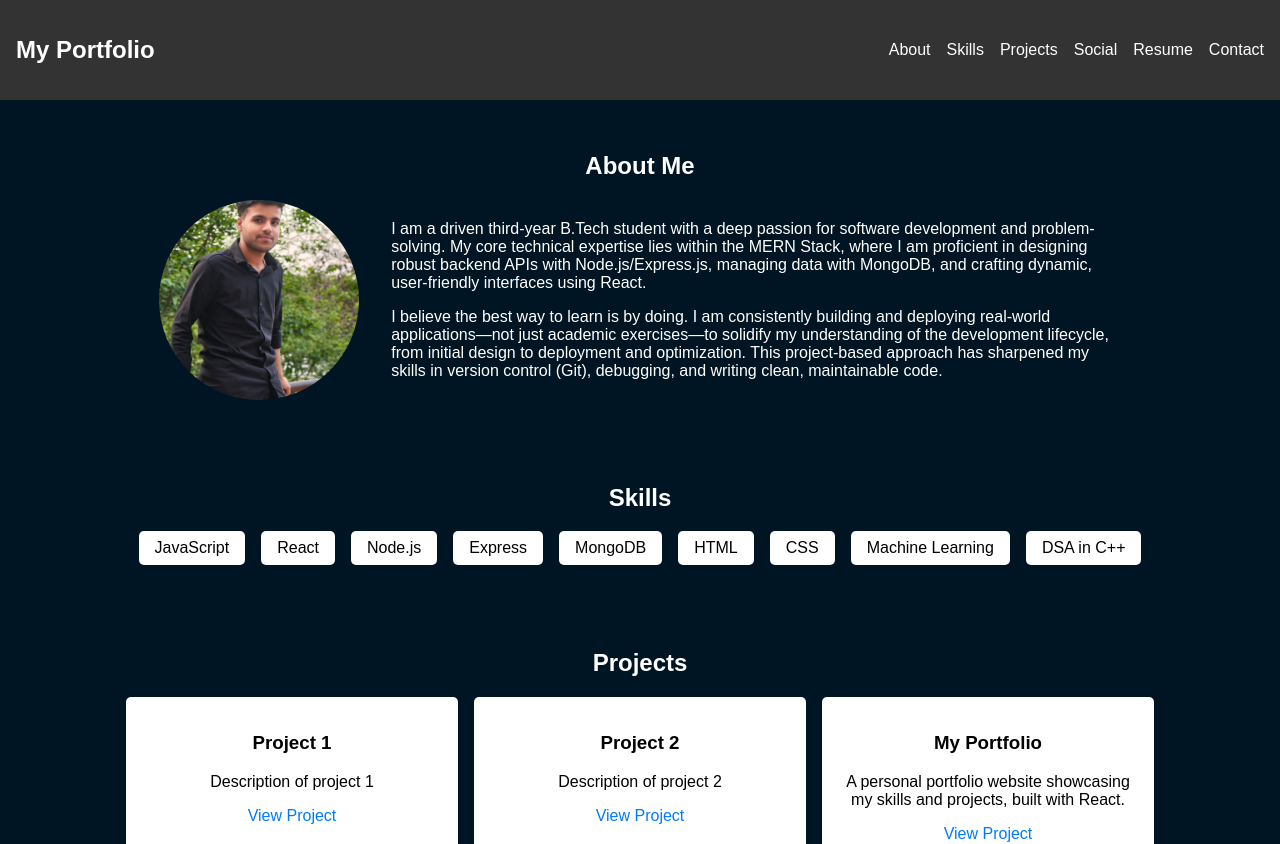
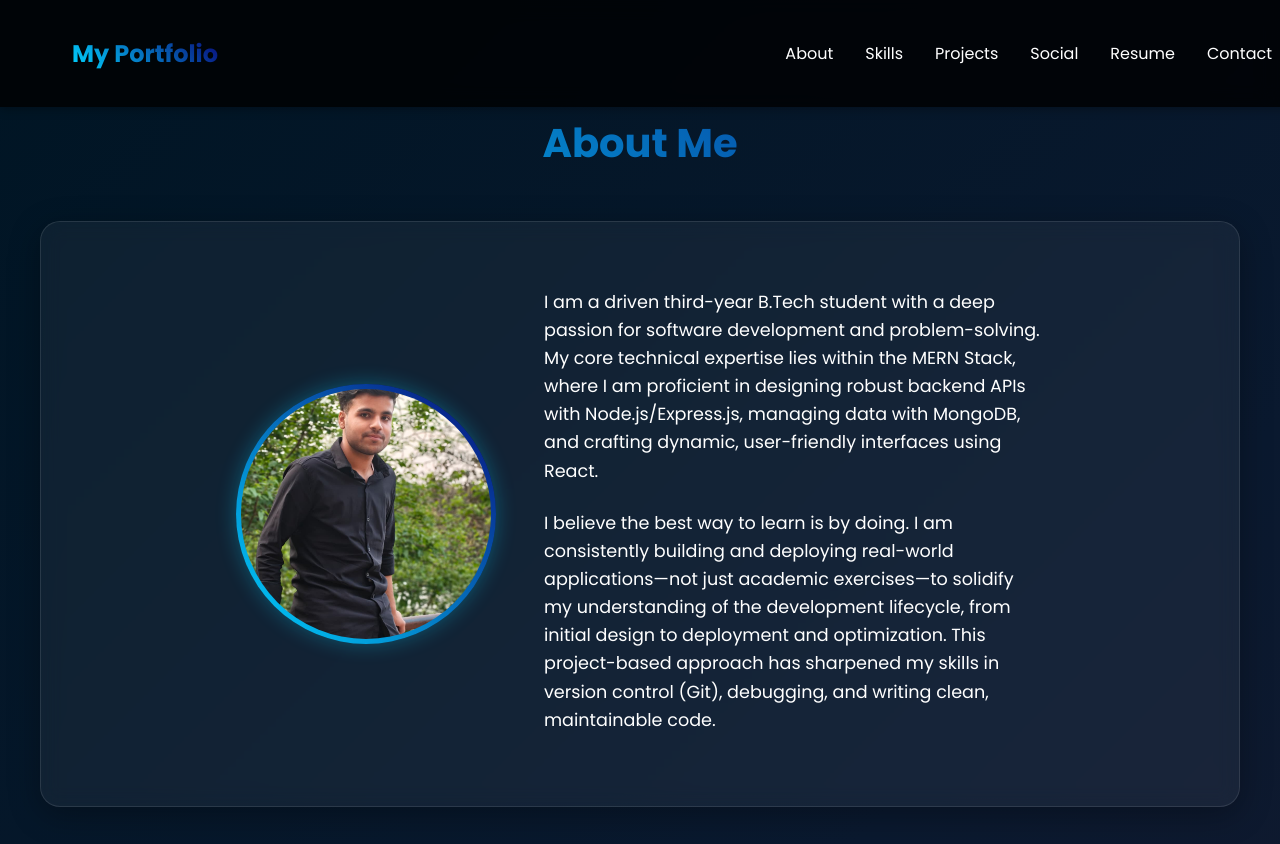
Before and after one commit to Priyanshu055/portfolio_backend, a React (Create React App) app in the folder fronted/: page / in a window 1280 px wide. Shown: the top 844 px of the page. Built offline with nearby package versions, Linux system fonts and the light colour scheme.

Commit message:
Redesign portfolio: enhance About section, update header and overall styling

```diff
--- a/fronted/src/App.css
+++ b/fronted/src/App.css
@@ -1,9 +1,12 @@
+@import url('https://fonts.googleapis.com/css2?family=Poppins:wght@300;400;600;700&display=swap');
+
 .App {
-  font-family: Arial, sans-serif;
+  font-family: 'Poppins', sans-serif;
   margin: 0;
   padding: 0;
-  background-color: #001524;
+  background: linear-gradient(135deg, #001524 0%, #0a192f 50%, #1a1a2e 100%);
   color: white;
+  min-height: 100vh;
 }
 
 body {
--- a/fronted/src/components/About.css
+++ b/fronted/src/components/About.css
@@ -1,24 +1,87 @@
 .about {
-  padding: 2rem;
+  padding: 5rem 2rem 2rem;
   text-align: center;
+  max-width: 1200px;
+  margin: 0 auto;
+}
+
+.about h2 {
+  font-size: 2.5rem;
+  font-weight: 700;
+  margin-bottom: 3rem;
+  background: linear-gradient(45deg, #00d4ff, #090979);
+  -webkit-background-clip: text;
+  -webkit-text-fill-color: transparent;
+  background-clip: text;
 }
 
 .about-content {
   display: flex;
   align-items: center;
-  gap: 2rem;
+  gap: 3rem;
   justify-content: center;
   flex-wrap: wrap;
+  background: rgba(255, 255, 255, 0.05);
+  backdrop-filter: blur(10px);
+  border-radius: 20px;
+  padding: 3rem;
+  box-shadow: 0 8px 32px rgba(0, 0, 0, 0.3);
+  border: 1px solid rgba(255, 255, 255, 0.1);
+  animation: fadeInUp 1s ease-out;
+}
+
+@keyframes fadeInUp {
+  from {
+    opacity: 0;
+    transform: translateY(30px);
+  }
+  to {
+    opacity: 1;
+    transform: translateY(0);
+  }
 }
 
 .about-text {
   text-align: left;
-  max-width: 60%;
+  max-width: 500px;
+  font-size: 1.1rem;
+  line-height: 1.6;
+}
+
+.about-text p {
+  margin-bottom: 1.5rem;
 }
 
 .profile-pic {
-  width: 200px;
-  height: 200px;
+  width: 250px;
+  height: 250px;
   border-radius: 50%;
   object-fit: cover;
+  border: 5px solid transparent;
+  background: linear-gradient(45deg, #00d4ff, #090979) border-box;
+  box-shadow: 0 0 20px rgba(0, 212, 255, 0.3);
+  transition: transform 0.3s ease, box-shadow 0.3s ease;
 }
+
+.profile-pic:hover {
+  transform: scale(1.05);
+  box-shadow: 0 0 30px rgba(0, 212, 255, 0.5);
+}
+
+@media (max-width: 768px) {
+  .about-content {
+    flex-direction: column;
+    text-align: center;
+    gap: 2rem;
+  }
+
+  .about-text {
+    max-width: 100%;
+    text-align: center;
+  }
+
+  .profile-pic {
+    width: 200px;
+    height: 200px;
+  }
+}
--- a/fronted/src/components/Header.css
+++ b/fronted/src/components/Header.css
@@ -1,22 +1,62 @@
 .header {
-  background-color: #333;
+  background: rgba(0, 0, 0, 0.8);
+  backdrop-filter: blur(10px);
   color: white;
-  padding: 1rem;
+  padding: 1rem 2rem;
+  position: fixed;
+  top: 0;
+  width: 100%;
+  z-index: 1000;
+  box-shadow: 0 2px 10px rgba(0, 0, 0, 0.3);
 }
 
 .header nav {
   display: flex;
   justify-content: space-between;
   align-items: center;
+  max-width: 1200px;
+  margin: 0 auto;
+}
+
+.header h1 {
+  font-weight: 700;
+  font-size: 1.5rem;
+  background: linear-gradient(45deg, #00d4ff, #090979);
+  -webkit-background-clip: text;
+  -webkit-text-fill-color: transparent;
+  background-clip: text;
 }
 
 .header ul {
   list-style: none;
   display: flex;
-  gap: 1rem;
+  gap: 2rem;
 }
 
 .header a {
   color: white;
   text-decoration: none;
+  font-weight: 400;
+  transition: all 0.3s ease;
+  position: relative;
 }
+
+.header a:hover {
+  color: #00d4ff;
+  transform: translateY(-2px);
+}
+
+.header a::after {
+  content: '';
+  position: absolute;
+  width: 0;
+  height: 2px;
+  bottom: -5px;
+  left: 0;
+  background: linear-gradient(45deg, #00d4ff, #090979);
+  transition: width 0.3s ease;
+}
+
+.header a:hover::after {
+  width: 100%;
+}
```
Also changed, not shown: 1 other file (tests, documents, lock files or other folders).
